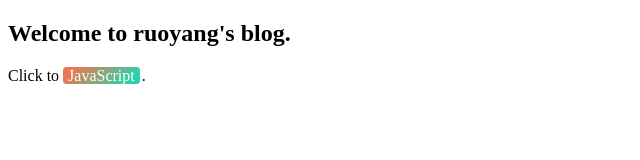
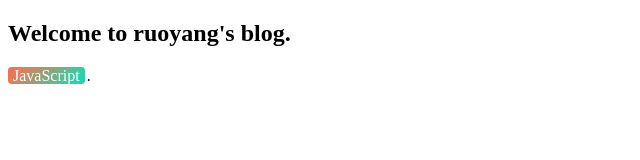
Before and after one commit to RoureYungLoo/ruoyangblog, a plain HTML site: page navigator.html in a window 1280 px wide. Shown: the whole page, without its empty margins (0-640 px from the left). Drawn offline with Linux system fonts and the light colour scheme.

Commit message:
Update navigator.html

```diff
--- a/navigator.html
+++ b/navigator.html
@@ -62,6 +62,6 @@
 
 <body>
     <h2>Welcome to ruoyang's blog.</h2>
-    <p>Click to <a href="./编程语言/JavaScript/index.html" class="start round" target="_self">JavaScript</a>.</p>
+    <p><a href="./编程语言/JavaScript/index.html" class="start round" target="_self">JavaScript</a>.</p>
 </body>
 </html>
```
